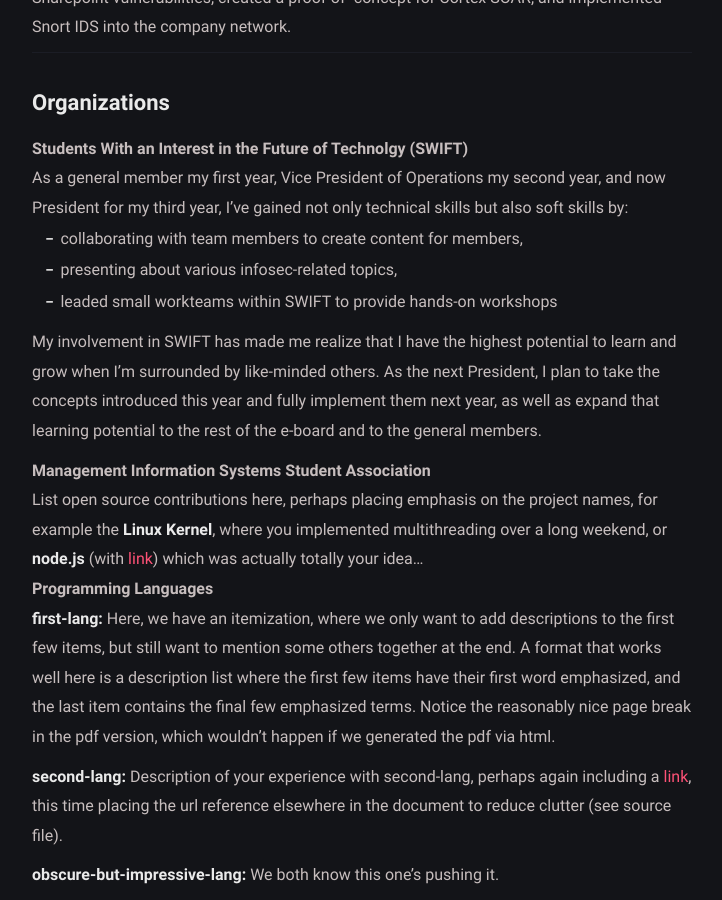
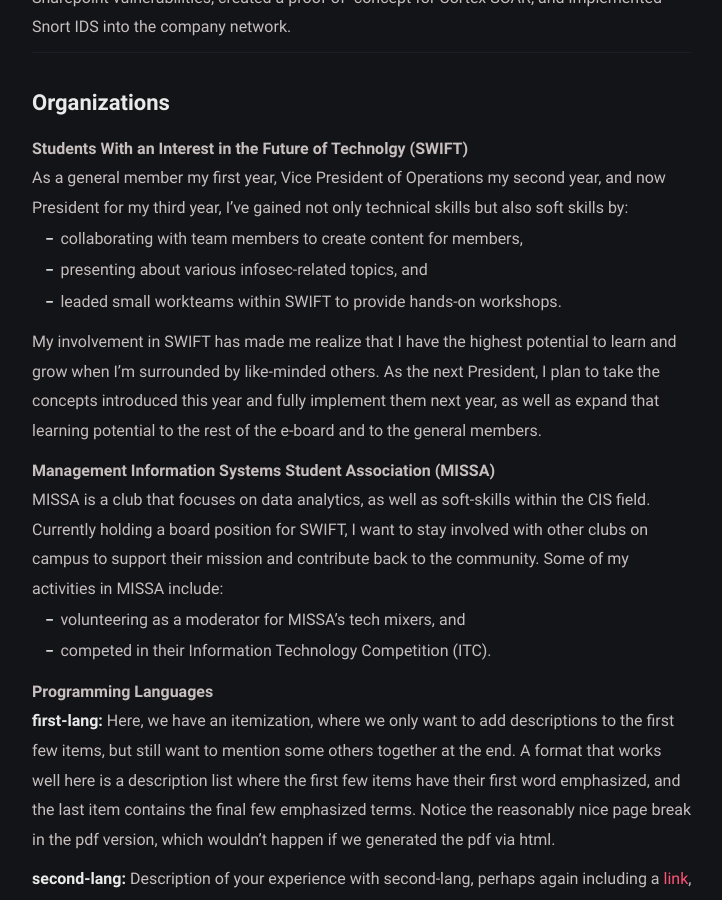
Before and after one commit to fyrworx4/old-fyrworx4.github.io, a Jekyll site: the page built from resume.md, in a window 1280 px wide and 900 px high, scrolled down 1108 px. Shown: the whole window, without its empty margins (278-1000 px from the left). Built offline with Jekyll 4.4.1, drawn with Linux system fonts in a browser that asks for light colours.

Commit message:
Edited resume.md

```diff
--- a/resume.md
+++ b/resume.md
@@ -56,8 +56,8 @@ Students With an Interest in the Future of Technolgy (SWIFT)
     not only technical skills but also soft skills by:
 
     * collaborating with team members to create content for members,
-    * presenting about various infosec-related topics,
-    * leaded small workteams within SWIFT to provide hands-on workshops
+    * presenting about various infosec-related topics, and
+    * leaded small workteams within SWIFT to provide hands-on workshops.
 
     My involvement in SWIFT has made me realize that I have the highest
     potential to learn and grow when I'm surrounded by like-minded others.
@@ -65,12 +65,16 @@ Students With an Interest in the Future of Technolgy (SWIFT)
     and fully implement them next year, as well as expand that learning
     potential to the rest of the e-board and to the general members.
 
-Management Information Systems Student Association
-:   List open source contributions here, perhaps placing emphasis on
-    the project names, for example the **Linux Kernel**, where you
-    implemented multithreading over a long weekend, or **node.js**
-    (with [link](http://nodejs.org)) which was actually totally
-    your idea...
+Management Information Systems Student Association (MISSA)
+:   MISSA is a club that focuses on data analytics, as well as soft-skills
+    within the CIS field. Currently holding a board position for SWIFT,
+    I want to stay involved with other clubs on campus to support their
+    mission and contribute back to the community. Some of my activities
+    in MISSA include:
+
+    * volunteering as a moderator for MISSA's tech mixers, and
+    * competed in their Information Technology Competition (ITC).
+
 
 Programming Languages
 :   **first-lang:** Here, we have an itemization, where we only want
```
